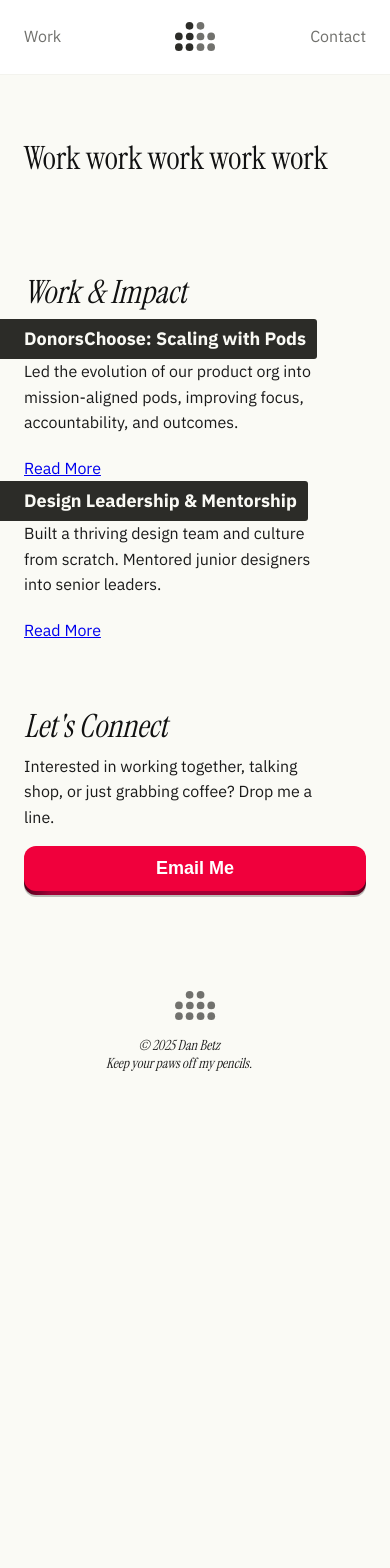
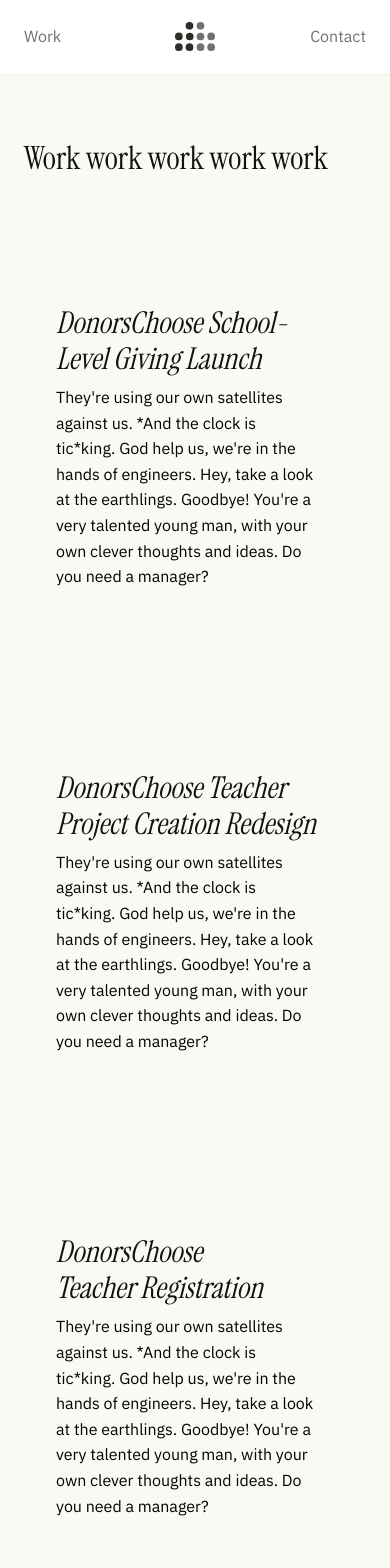
Before and after one commit to danbetz/danbetz-portfolio, a Next.js app: page /work in a window 390 px wide. Shown: the top 1568 px of the page. Before the commit the page ends 1092 px from the top, so only its background shows below. Built offline with nearby package versions, Linux system fonts and the light colour scheme.

Commit message:
design updates, babe

```diff
--- a/app/page.tsx
+++ b/app/page.tsx
@@ -18,7 +18,7 @@
         <h3>PROFESSIONAL EXPERIENCE</h3>
         <h2 className="font-header">VP Product & Design @ DonorsChoose</h2>
         <p className="date-range">Jun 2014&ndash;present</p>
-        <p>I lead the product, design, and UX research team at DonorsChoose. Our small but mighty team helps DonorsChoose deliver on its mission—to make it easy for anyone to help a teacher in need, moving us closer to a nation where students in every community have the tools and experiences they need for a great education. We design the site experience to empower teachers to tell their stories in a compelling way and make it easy and gratifying for donors to find classroom projects to support. I also order the pizza for QA testing parties.</p>
+        <p>I currently lead the product, design, and UX research team at DonorsChoose. Our small but mighty team helps DonorsChoose deliver on its mission—to make it easy for anyone to help a teacher in need, moving us closer to a nation where students in every community have the tools and experiences they need for a great education. We design the site experience to empower teachers to tell their stories in a compelling way and make it easy and gratifying for donors to find classroom projects to support. I also order the pizza for QA testing parties.</p>
 
         <h2 className="font-header">Senior Product Designer @ Etsy</h2>
         <p className="date-range">Jan 2011&ndash;Jun 2014</p>
--- a/app/work/page.tsx
+++ b/app/work/page.tsx
@@ -7,38 +7,30 @@
   return (
     <>
     <Container>
-      <h1>
-          Work work work work work
-      </h1>
+      <h1>Work work work work work</h1>
 
       {/* Case Studies */}
-      <section className="space-y-6" id="work">
-        <h2 className="font-header">Work &amp; Impact</h2>
-        <div className="grid grid-cols-1 md:grid-cols-2 gap-6">
-          <Card>
-            <CardContent className="p-4 space-y-2">
-              <h3 className="font-medium text-xl">DonorsChoose: Scaling with Pods</h3>
-              <p>
-                Led the evolution of our product org into mission-aligned pods, improving focus, accountability, and outcomes.
-              </p>
-              <Link href="#" className="text-primary underline">
-                Read More
-              </Link>
-            </CardContent>
-          </Card>
-          <Card>
-            <CardContent className="p-4 space-y-2">
-              <h3 className="font-medium text-xl">Design Leadership & Mentorship</h3>
-              <p>
-                Built a thriving design team and culture from scratch. Mentored junior designers into senior leaders.
-              </p>
-              <Link href="#" className="text-primary underline">
-                Read More
-              </Link>
-            </CardContent>
-          </Card>
-        </div>
+      <section className="case-study" id="work">
+        <h2 className="font-header">DonorsChoose School-Level Giving Launch</h2>
+        <p>They're using our own satellites against us. *And the clock is tic*king. God help us, we're in the hands of engineers. Hey, take a look at the earthlings. Goodbye! You're a very talented young man, with your own clever thoughts and ideas. Do you need a manager?</p>
       </section>
+
+      <section className="case-study" id="work">
+        <h2 className="font-header">DonorsChoose Teacher Project Creation Redesign</h2>
+        <p>They're using our own satellites against us. *And the clock is tic*king. God help us, we're in the hands of engineers. Hey, take a look at the earthlings. Goodbye! You're a very talented young man, with your own clever thoughts and ideas. Do you need a manager?</p>
+      </section>
+
+      <section className="case-study" id="work">
+        <h2 className="font-header">DonorsChoose Teacher Registration</h2>
+        <p>They're using our own satellites against us. *And the clock is tic*king. God help us, we're in the hands of engineers. Hey, take a look at the earthlings. Goodbye! You're a very talented young man, with your own clever thoughts and ideas. Do you need a manager?</p>
+      </section>
+
+      <section className="case-study" id="work">
+        <h2 className="font-header">Hiring, Retaining, and Developing Talent</h2>
+        <p>They're using our own satellites against us. *And the clock is tic*king. God help us, we're in the hands of engineers. Hey, take a look at the earthlings. Goodbye! You're a very talented young man, with your own clever thoughts and ideas. Do you need a manager?</p>
+      </section>
+
+
 
       {/* Contact Section */}
       <section className="space-y-4" id="contact">
--- a/components/ui/button.tsx
+++ b/components/ui/button.tsx
@@ -2,13 +2,12 @@
 
 type ButtonProps = {
   children: ReactNode;
+  className?: string;
 };
 
-export function Button({ children }: ButtonProps) {
+export function Button({ children, className = "" }: ButtonProps) {
   return (
-    <button className="button">
-      <span className="shadow"></span>
-      <span className="edge"></span>
+    <button className={`button ${className}`}>
       {children}
     </button>
   );
--- a/styles/globals.css
+++ b/styles/globals.css
@@ -1,4 +1,6 @@
-/* Reset / Base Styles */
+*, *::before, *::after {
+  box-sizing: border-box;
+}
 * {
   margin: 0;
   padding: 0;
@@ -9,7 +11,18 @@
   --color-light: oklch(0.9838 0.007 106.523);
   --color-med: oklch(0.5478 0.007 106.523);
   --color-dark: oklch(0.2921 0.007 106.523);
-  --color-link: brown;
+  --color-stroke: oklch(0.963 0.007 106.523);
+  --color-link: #3a86ff;
+  --shadow-color: 60deg 11% 60%;
+  --shadow-light:
+    0px 0.6px 0.7px hsl(var(--shadow-color) / 0.34),
+    0px 1px 1.1px -1.2px hsl(var(--shadow-color) / 0.34),
+    0px 2.3px 2.6px -2.5px hsl(var(--shadow-color) / 0.34);
+  --shadow-med:
+    0px 0.6px 0.7px hsl(var(--shadow-color) / 0.36),
+    0px 1.9px 2.1px -0.8px hsl(var(--shadow-color) / 0.36),
+    0px 4.8px 5.4px -1.7px hsl(var(--shadow-color) / 0.36),
+    0px 11.7px 13.2px -2.5px hsl(var(--shadow-color) / 0.36);
 }
 
 html {
@@ -19,7 +32,7 @@
 
 body {
   font-family: var(--font-sans);
-  color: #1a1a1a;
+  background-color: var(--color-dark);
   background-color: var(--color-light);
   line-height: 1.6;
   -webkit-font-smoothing: antialiased;
@@ -63,6 +76,7 @@
     font-style: italic;
     font-size: 32px;
     margin: 4rem 0 .5rem;
+    text-wrap: balance;
 }
 
 h3 {
@@ -82,6 +96,11 @@
 p {
   font-size: 1.125rem;
   margin-bottom: 1.25rem;
+  text-wrap: pretty;
+}
+
+p a {
+  color: var(--color-link);
 }
 
 p.date-range {
@@ -94,7 +113,7 @@
 
 .intro {
   background-image: url(../public/images/db-profile-superduperwide.webp);
-  background-size: cover;      /* fills the element */
+  background-size: cover;
   background-position: 50% 50%;
   background-repeat: no-repeat;
   position: relative;
@@ -122,11 +141,6 @@
   z-index: 1;
 }
 
-
-/* @media (min-width: 1200px) {
-  .intro {background-image: url(../public/images/db-profile-superwide.webp);}
-} */
-
 .intro-content {
   padding: 1rem 0;
   width: 72%;
@@ -146,106 +160,82 @@
     box-shadow: #fafafa 0px 0px 0px 3px;
 }
 
-/* From Uiverse.io by cssbuttons-io */
-button {
- position: relative;
- display: block;
- width: 100%;
- margin: 0 0 2rem 0;
- border: none;
- background: transparent;
- padding: 0;
- cursor: pointer;
- outline-offset: 4px;
- transition: filter 250ms;
- user-select: none;
- touch-action: manipulation;
+.button-group {
+  display: flex;
+  gap: 1rem;
 }
 
-.shadow {
- position: absolute;
- top: 0;
- left: 0;
- width: 100%;
- height: 100%;
- border-radius: 12px;
- background: hsl(0deg 0% 0% / 0.25);
- will-change: transform;
- transform: translateY(2px);
- transition: transform
-    600ms
-    cubic-bezier(.3, .7, .4, 1);
+.button-group button {
+  flex: 1;
 }
 
-.edge {
- position: absolute;
- top: 0;
- left: 0;
- width: 100%;
- height: 100%;
- border-radius: 12px;
- background: linear-gradient(
-    to left,
-    hsl(340deg 100% 16%) 0%,
-    hsl(340deg 100% 32%) 8%,
-    hsl(340deg 100% 32%) 92%,
-    hsl(340deg 100% 16%) 100%
-  );
+button {
+  font-family: inherit;
+  font-size: 1.125rem;
+  font-weight: 600;
+  background: var(--color-link);
+  color: white;
+  padding: 1rem .5rem;
+  display: flex;
+  align-items: center;
+  border: none;
+  border-radius: 3px;
+  overflow: hidden;
+  transition: all 0.2s;
+  cursor: pointer;
+  width: 100%;
+  display: block;
+  margin: 0 0 1rem;
+  box-shadow: var(--shadow-light);
+  border: 1px solid;
+  border-color: color-mix(in srgb, var(--color-link), black 10%);
+}
+
+button.linkedin {
+  background-color: #0077B5;
+  border-color: color-mix(in srgb, #0077B5, black 10%);
+}
+
+button.secondary {
+  background-color: var(--color-stroke);
+  border-color: color-mix(in srgb, var(--color-stroke), black 10%);
+
 }
 
 button a {
- display: block;
- text-decoration: none;
- position: relative;
- padding: 12px 27px;
- border-radius: 12px;
- font-size: 1.125rem;
- font-weight: 600;
- color: white;
- background: hsl(345deg 100% 47%);
- will-change: transform;
- transform: translateY(-4px);
- transition: transform
-    600ms
-    cubic-bezier(.3, .7, .4, 1);
+  text-decoration: none;
+  color: var(--color-light);
+}
+
+button.secondary a {
+  color: var(--color-dark);
+  filter: brightness(95%);
 }
 
 button:hover {
- filter: brightness(110%);
+ filter: brightness(100%);
+ transform: translate(0px, -1px);
+ box-shadow: var(--shadow-med);
 }
 
-button:hover a {
- transform: translateY(-6px);
- transition: transform
-    250ms
-    cubic-bezier(.3, .7, .4, 1.5);
+button.secondary:hover a {
+  filter: brightness(105%);
 }
 
-button:active a {
- transform: translateY(-2px);
- transition: transform 34ms;
+button:active {
+  filter: brightness(95%);
+  transform: translate(0px, 2px);
+  box-shadow: var(--shadow-light);
 }
 
-button:hover .shadow {
- transform: translateY(4px);
- transition: transform
-    250ms
-    cubic-bezier(.3, .7, .4, 1.5);
-}
-
-button:active .shadow {
- transform: translateY(1px);
- transition: transform 34ms;
-}
-
-button:focus:not(:focus-visible) {
- outline: none;
+button.secondary:active a {
+  filter: brightness(90%);
 }
 
 .site-header {
   padding: 1rem 2rem;
   background-color: #fff;
-  border-bottom: 1px solid oklch(0.963 0.007 106.523);
+  border-bottom: 1px solid var(--color-stroke);
 }
 
 .nav-container {
@@ -436,17 +426,28 @@
     font-size: 1.875rem;
   }
 
+  h2 {
+    font-size: 1.875rem;
+  }
+
   h3 {
-  padding: .3em .6em .3em 1.5rem;
+  padding: .3rem 1.5rem;
   margin-left: -1.5rem;
   border-radius: 0 3px 3px 0;
 }
 
   p {
     font-size: 1rem;
-    margin-right: 2rem;
+    margin-right: 1rem;
   }
 
+  .button-group {
+  display: block;
+}
+
+.button-group button {
+  flex: none;
+}
 
   @keyframes jitter {
   0%   { transform: translate(0, 0); scale: 1; }
```
Also changed, not shown: app/contact/page.tsx (+20 -9 lines).
